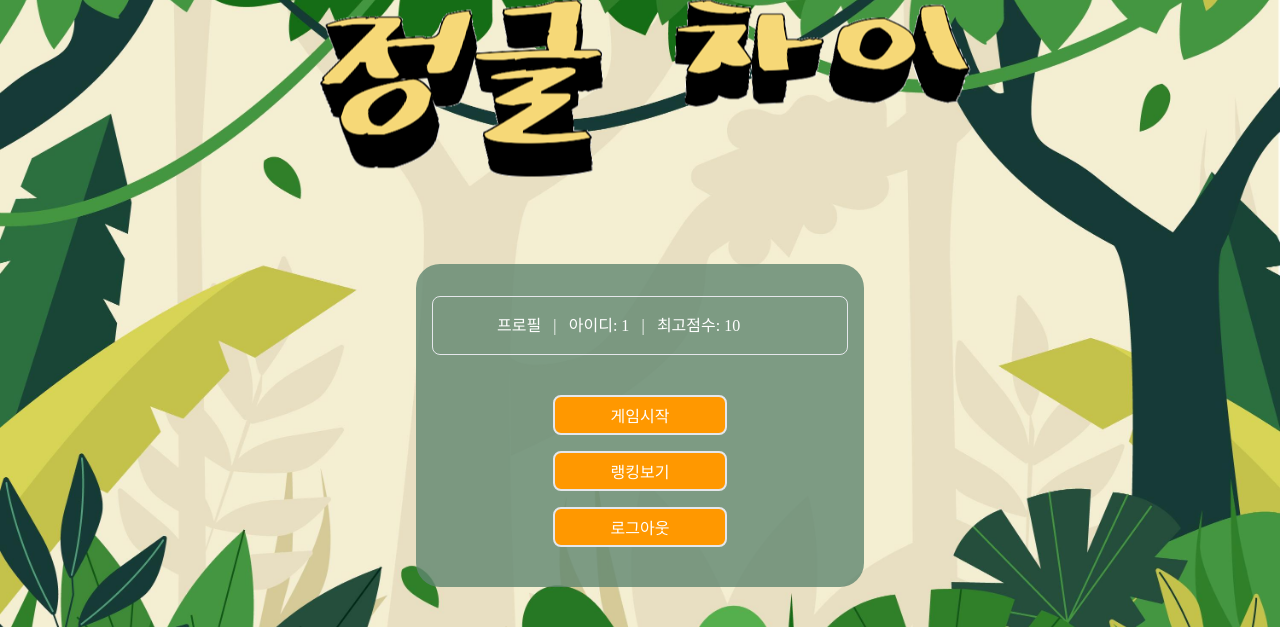
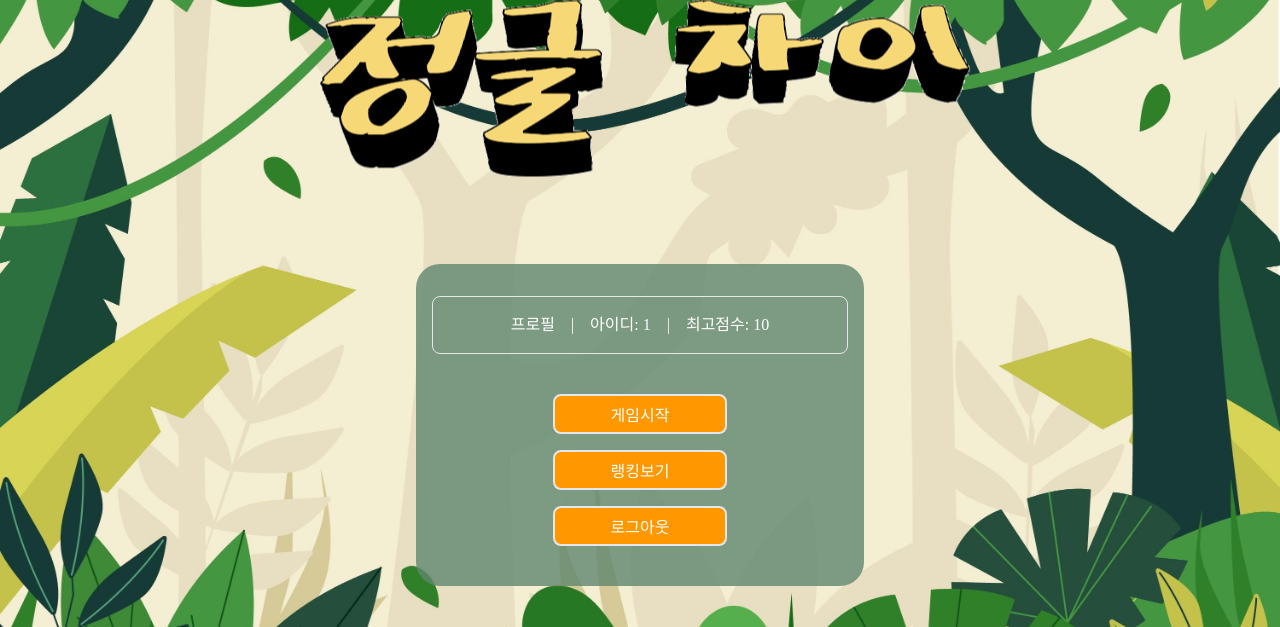
Before and after one commit to JeongJongMun/JungleGap, a Flask app: template templates/main.html in a window 1280 px wide. Shown: the part 56-683 px from the top of the page. Run offline with Flask 3, Linux system fonts and the light colour scheme; the template is opened without the code that fills it: most values are stand-ins (such as "Sample title", 1, 10 or a date in 2020); some libraries are stand-ins or nearby versions; some web fonts are replaced.

Commit message:
chore: 메인 프로필 박스 디테일 수정

```diff
--- a/templates/ingame.html
+++ b/templates/ingame.html
@@ -48,7 +48,7 @@
         </svg>
         <span class="sr-only">Info</span>
         <div>
-            <span id="question" class="font-medium">퀴즈! 1+1?</span>
+            <span id="question" class="font-medium">퀴즈! </span>
         </div>
     </div>
 
--- a/templates/main.html
+++ b/templates/main.html
@@ -27,12 +27,12 @@
   <div
     class="min-w-screen flex-col max-w-md min-h-200 mx-auto bg-customJgColor3 opacity-100 px-4 bg-no-repeat bg-cover bg-center rounded-3xl">
     <div class="h-8"></div>
-    <div class="p-4 border rounded-lg">
-      <label class="font-jgF1 ml-12 text-md text-white"> 프로필</label>
-      <label class="font-jgF1 text-md text-white ml-2">|</label>
-      <label class="font-jgF1 ml-2 relative text-md text-white"> 아이디: {{userid}}</label>
-      <label class="font-jgF1 text-md text-white ml-2">|</label>
-      <label class="font-jgF1 ml-2 relative text-md text-white"> 최고점수: {{score}}</label>
+    <div class="flex justify-center gap-4 border rounded-lg">
+      <label class="font-jgF1 text-md text-white mt-4 mb-4"> 프로필</label>
+      <label class="font-jgF1 text-md text-white mt-4 mb-4">|</label>
+      <label class="font-jgF1 relative text-md text-white mt-4 mb-4"> 아이디: {{userid}}</label>
+      <label class="font-jgF1 text-md text-white mt-4 mb-4">|</label>
+      <label class="font-jgF1 relative text-md text-white mt-4 mb-4"> 최고점수: {{score}}</label>
     </div>
     <div class="h-10"></div>
     <div class="flex flex-col items-center justify-center">
```
